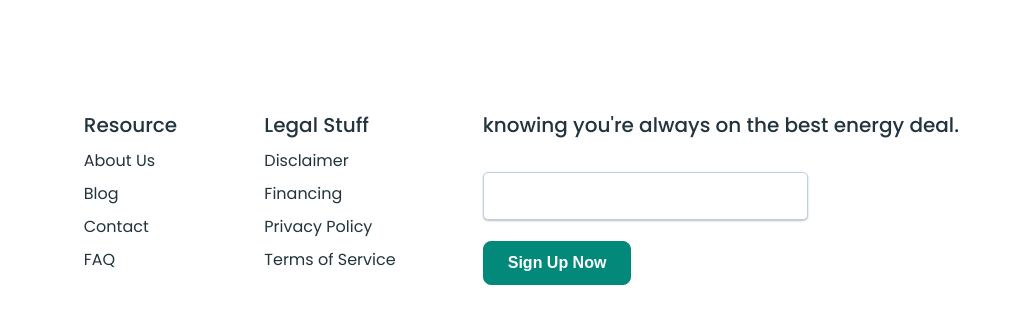
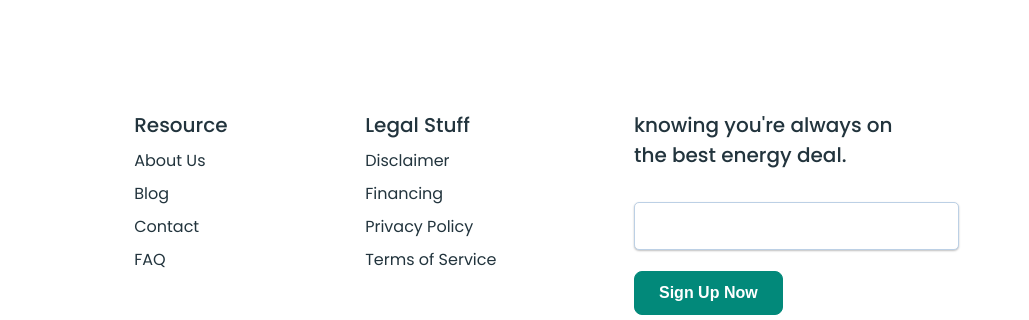
Before and after one commit to mihaifirst/landing-page-Extra, a plain HTML site: page index.html in a window 1280 px wide. Shown: the part 3739-4059 px from the top of the page, 251-1280 px from the left. Drawn offline with Linux system fonts and the light colour scheme.

Commit message:
max-width set

```diff
--- a/style.css
+++ b/style.css
@@ -532,7 +532,7 @@ nav label {
 }
 
 .footer-sign-up > span {
-  /* max-width: 280px; */
+  max-width: 280px;
   margin-bottom: 32px;
   font-size: 20px;
   font-weight: 500;
```
